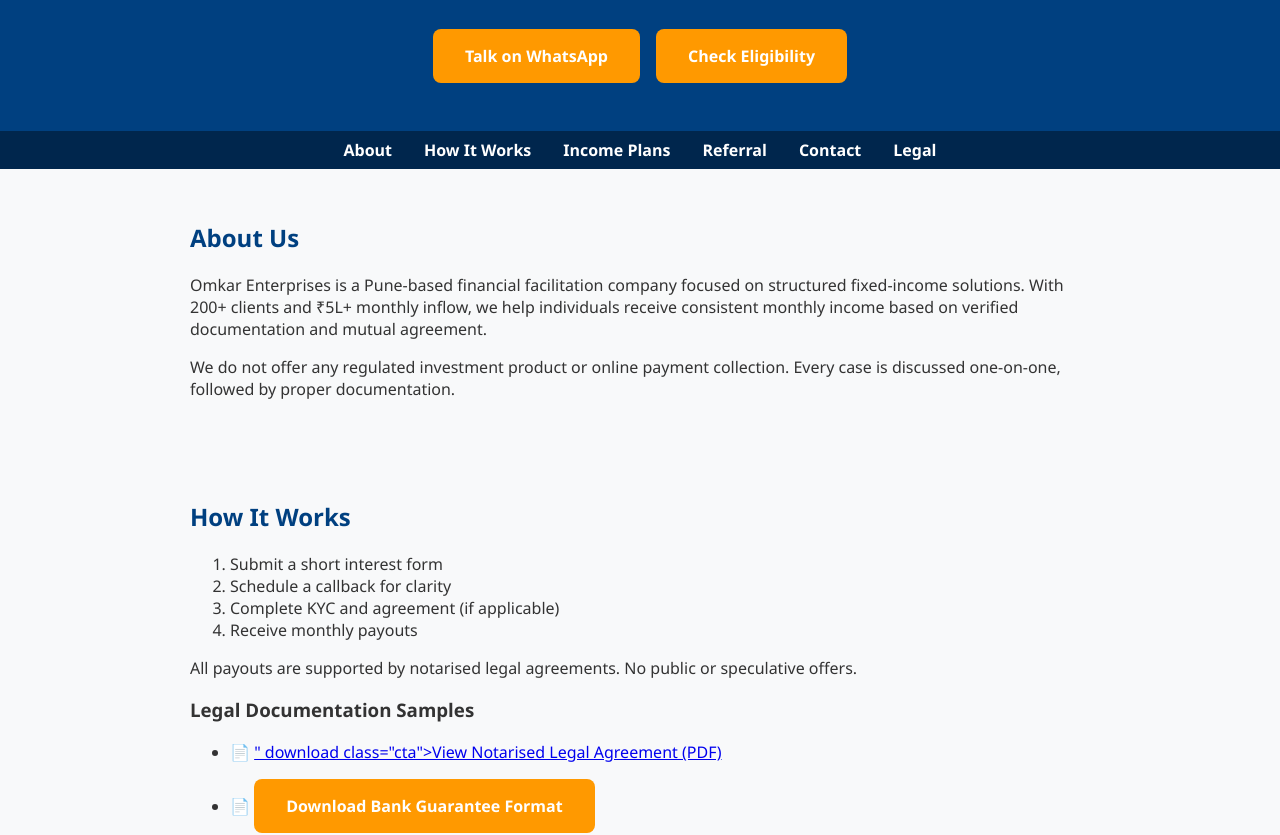
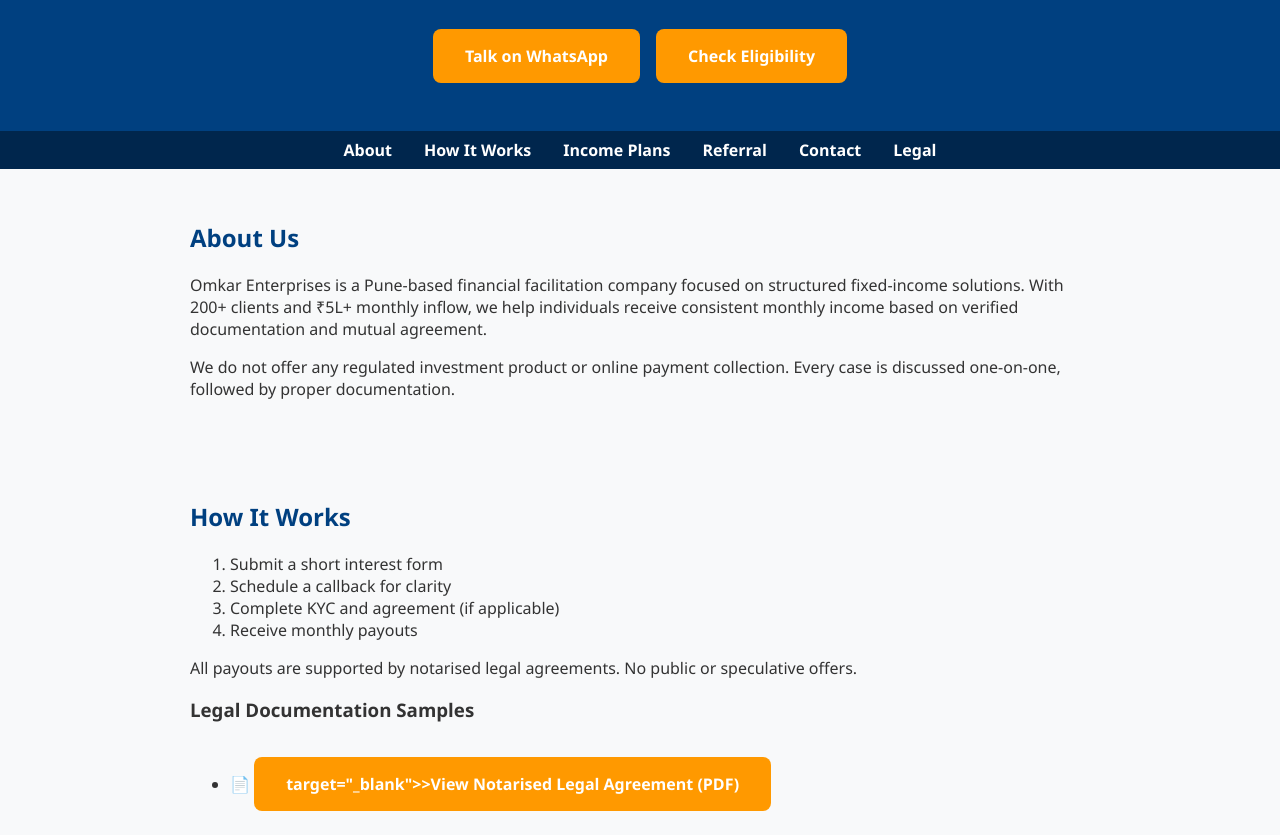
Before and after one commit to trfskomkarservicespvtltd/incomplus, a plain HTML site: page index.html in a window 1280 px wide. Shown: the part 143-978 px from the top of the page. Drawn offline with Linux system fonts and the light colour scheme.

Commit message:
Update index.html

```diff
--- a/index.html
+++ b/index.html
@@ -102,7 +102,7 @@
   <h3>Legal Documentation Samples</h3>
   <ul>
     <li>
-      📄 <a href="notarised-agreement-sample.pdf" target="_blank">" download class="cta">View Notarised Legal Agreement (PDF)</a>
+      📄 <a href="notarised-agreement-sample.pdf"download class="cta"> target="_blank">>View Notarised Legal Agreement (PDF)</a>
     </li>
     <li>
       📄 <a href="assets/files/Omkar_Bank_Guarantee_Format.pdf" download class="cta">Download Bank Guarantee Format</a>
```
